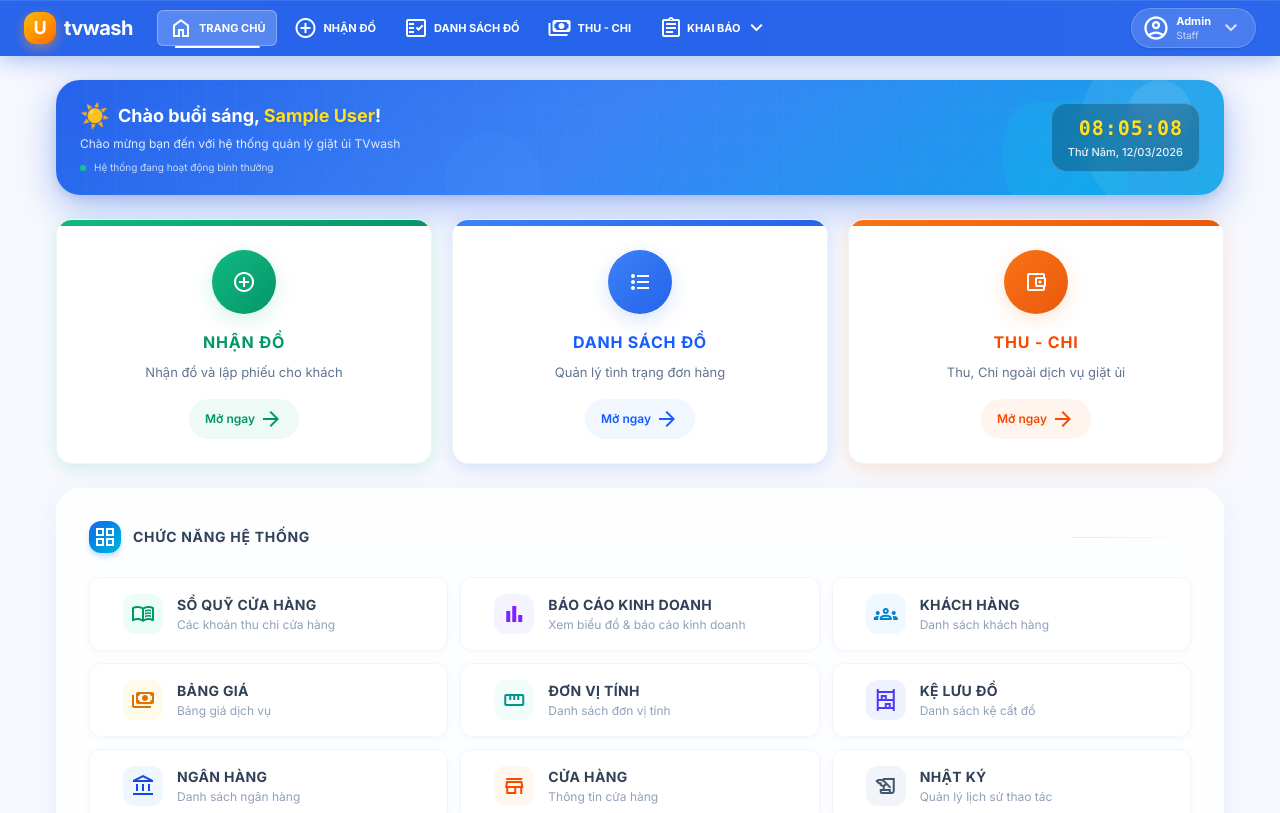
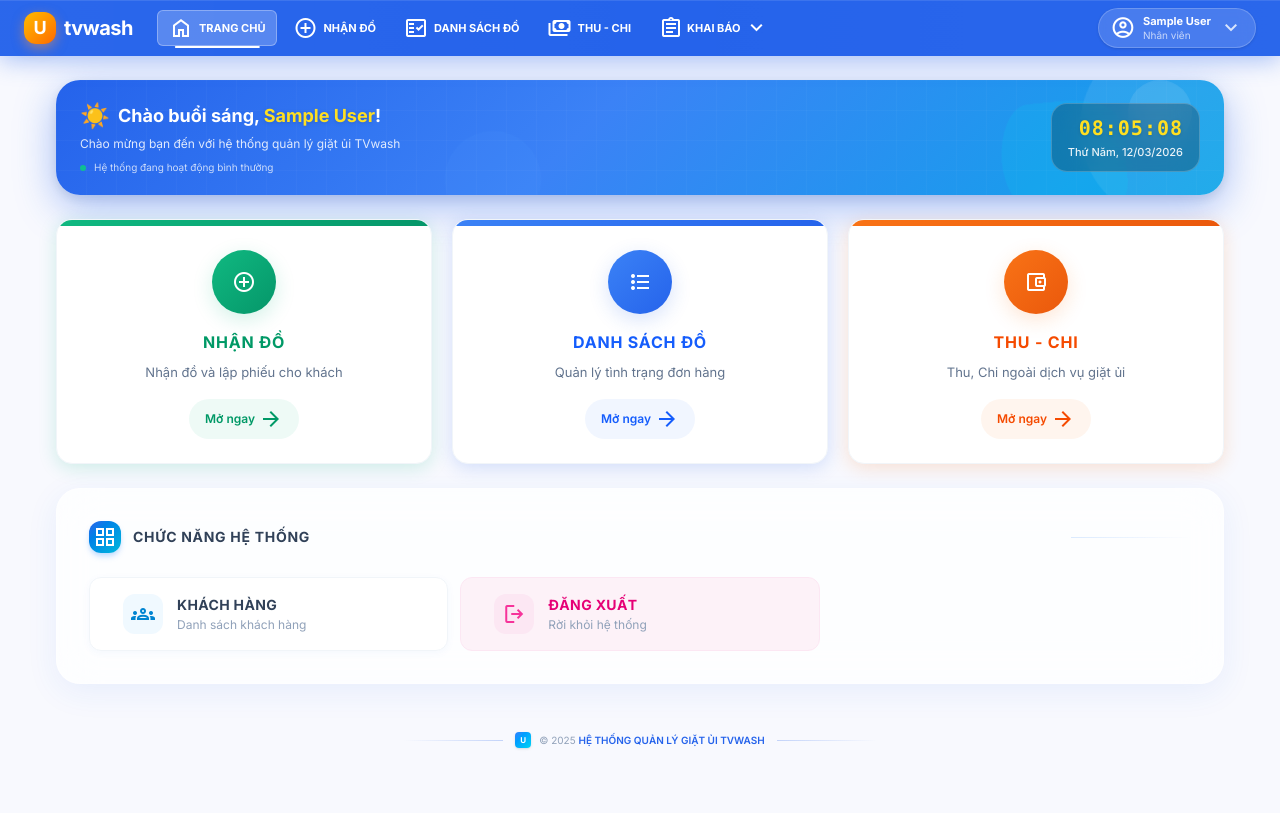
Before and after one commit to DuyTinNguyen182/Website_Quan_ly_cua_hang_giat_say, a React (Vite) app in the folder front-end/: page /home in a window 1280 px wide. Shown: the top 813 px of the page. Built offline with nearby package versions, Linux system fonts and the light colour scheme; sample sign-in values are in the browser's storage.

Commit message:
Update front-end

```diff
--- a/front-end/src/components/Header.jsx
+++ b/front-end/src/components/Header.jsx
@@ -21,6 +21,7 @@ export default function Header({ activePage }) {
   const { user, logout } = useAuth();
   const [logoHover, setLogoHover] = useState(false);
   const [showLogoutConfirm, setShowLogoutConfirm] = useState(false);
+  const displayName = user?.full_name ?? user?.name ?? "Tài khoản";
 
   const handleLogout = () => {
     logout();
@@ -137,10 +138,10 @@ export default function Header({ activePage }) {
               <span className="material-symbols-outlined text-[22px] animate-heartbeat">account_circle</span>
               <div className="flex flex-col leading-tight">
                 <span className="text-[11px] font-bold whitespace-nowrap text-white">
-                  {user?.role === "ADMIN" ? "Quản trị viên" : "Admin"}
+                  {displayName}
                 </span>
                 <span className="text-[10px] font-normal whitespace-nowrap text-white/70">
-                  {user?.full_name ?? (user?.role === "ADMIN" ? "Admin" : "Staff")}
+                  {user?.role === "ADMIN" ? "Quản trị viên" : "Nhân viên"}
                 </span>
               </div>
               <span className="material-symbols-outlined text-[16px] text-white/80 transition-transform duration-200 group-hover:rotate-180">expand_more</span>
@@ -151,10 +152,10 @@ export default function Header({ activePage }) {
               <div className="px-4 py-3 border-b border-gray-100/80 mb-1">
                 <div className="flex items-center gap-2">
                   <div className="w-7 h-7 rounded-full bg-gradient-to-br from-blue-500 to-cyan-400 flex items-center justify-center shadow">
-                    <span className="text-white text-xs font-bold">{(user?.full_name ?? "A")[0].toUpperCase()}</span>
+                    <span className="text-white text-xs font-bold">{displayName[0].toUpperCase()}</span>
                   </div>
                   <div>
-                    <div className="text-[11px] font-bold text-gray-800">{user?.full_name ?? "Admin"}</div>
+                    <div className="text-[11px] font-bold text-gray-800">{displayName}</div>
                     <div className="text-[10px] text-gray-400">{user?.role === "ADMIN" ? "Quản trị viên" : "Nhân viên"}</div>
                   </div>
                 </div>
@@ -169,7 +170,7 @@ export default function Header({ activePage }) {
                 className="w-full text-left px-4 py-2.5 text-xs font-semibold text-red-500 hover:bg-red-50 transition-colors flex items-center gap-2"
               >
                 <span className="material-symbols-outlined text-[16px]">logout</span>
-                Đăng xuất khỏi {user?.full_name ?? "hệ thống"}
+                Đăng xuất khỏi {displayName}
               </button>
             </div>
           </div>
--- a/front-end/src/index.css
+++ b/front-end/src/index.css
@@ -243,6 +243,14 @@
     margin: 0;
     padding: 0;
     box-sizing: border-box;
+  }
+
+  button:not(:disabled) {
+    cursor: pointer;
+  }
+
+  button:disabled {
+    cursor: not-allowed;
   }
 
   body {
--- a/front-end/src/pages/HomePage.jsx
+++ b/front-end/src/pages/HomePage.jsx
@@ -68,6 +68,7 @@ export default function HomePage() {
   const [time, setTime] = useState(new Date());
   const [showLogoutConfirm, setShowLogoutConfirm] = useState(false);
   const greeting = getGreeting();
+  const isAdmin = user?.role === "ADMIN";
 
   useEffect(() => {
     if (!user) navigate("/login");
@@ -180,42 +181,58 @@ export default function HomePage() {
             <div className="ml-auto h-px flex-1 bg-gradient-to-r from-blue-100 to-transparent max-w-[120px]" />
           </div>
           <div className="grid grid-cols-1 sm:grid-cols-2 lg:grid-cols-3 gap-3">
+            {isAdmin && (
               <div onClick={() => navigate("/ket-qua-kinh-doanh")} className="group">
                 <FeatureCard icon="menu_book" title="Sổ Quỹ Cửa Hàng" description="Các khoản thu chi cửa hàng"
                   iconColor="text-emerald-600" iconBg="bg-emerald-50" accentColor="bg-emerald-400" delay="delay-100" />
               </div>
+            )}
+            {isAdmin && (
               <div onClick={() => navigate("/bao-cao-doanh-thu")} className="group">
                 <FeatureCard icon="bar_chart" title="Báo Cáo Kinh Doanh" description="Xem biểu đồ & báo cáo kinh doanh"
                   iconColor="text-violet-600" iconBg="bg-violet-50" accentColor="bg-violet-400" delay="delay-150" />
               </div>
+            )}
             <div onClick={() => navigate("/khach-hang")} className="group">
               <FeatureCard icon="groups" title="Khách Hàng" description="Danh sách khách hàng"
                 iconColor="text-sky-600" iconBg="bg-sky-50" accentColor="bg-sky-400" delay="delay-200" />
             </div>
+            {isAdmin && (
               <div onClick={() => navigate("/bang-gia-dich-vu")} className="group">
                 <FeatureCard icon="payments" title="Bảng Giá" description="Bảng giá dịch vụ"
                   iconColor="text-amber-600" iconBg="bg-amber-50" accentColor="bg-amber-400" delay="delay-250" />
               </div>
+            )}
+            {isAdmin && (
               <div onClick={() => navigate("/don-vi-tinh")} className="group">
                 <FeatureCard icon="straighten" title="Đơn Vị Tính" description="Danh sách đơn vị tính"
                   iconColor="text-teal-600" iconBg="bg-teal-50" accentColor="bg-teal-400" delay="delay-300" />
               </div>
+            )}
+            {isAdmin && (
               <div onClick={() => navigate("/ke-luu-do")} className="group">
                 <FeatureCard icon="shelves" title="Kệ Lưu Đồ" description="Danh sách kệ cất đồ"
                   iconColor="text-indigo-600" iconBg="bg-indigo-50" accentColor="bg-indigo-400" delay="delay-350" />
               </div>
+            )}
+            {/* {isAdmin && (
               <div onClick={() => navigate("/tai-khoan-ngan-hang")} className="group">
                 <FeatureCard icon="account_balance" title="Ngân Hàng" description="Danh sách ngân hàng"
                   iconColor="text-blue-700" iconBg="bg-blue-50" accentColor="bg-blue-500" delay="delay-400" />
               </div>
+            )} */}
+            {/* {isAdmin && (
               <div onClick={() => navigate("/cua-hang")} className="group">
                 <FeatureCard icon="store" title="Cửa Hàng" description="Thông tin cửa hàng"
                   iconColor="text-orange-600" iconBg="bg-orange-50" accentColor="bg-orange-400" delay="delay-450" />
               </div>
+            )} */}
+            {isAdmin && (
               <div onClick={() => navigate("/nhat-ky")} className="group">
                 <FeatureCard icon="history_edu" title="Nhật Ký" description="Quản lý lịch sử thao tác"
                   iconColor="text-slate-600" iconBg="bg-slate-100" accentColor="bg-slate-400" delay="delay-500" />
               </div>
+            )}
             {/* <div onClick={() => navigate("/phan-quyen")} className="group">
               <FeatureCard icon="admin_panel_settings" title="Phân Quyền" description="Quản lý & phân quyền nhân viên"
                 iconColor="text-rose-600" iconBg="bg-rose-50" accentColor="bg-rose-400" delay="delay-600" />
--- a/front-end/src/pages/NhanDoPage.jsx
+++ b/front-end/src/pages/NhanDoPage.jsx
@@ -183,8 +183,15 @@ export default function NhanDoPage() {
         phone: newCustomerPhone,
         address: newCustomerAddress,
       });
-      setSelectedCustomer(res.data);
+      const createdCustomer = res.data?.customer ?? res.data;
+      setSelectedCustomer(createdCustomer);
       setCustomerSearch("");
+      setShowCustomerDropdown(false);
+      setCustomers([]);
+      setLatestCustomers((prev) => {
+        const next = [createdCustomer, ...prev.filter((c) => c._id !== createdCustomer?._id)];
+        return next.slice(0, 5);
+      });
       setIsAddCustomerModalOpen(false);
       setNewCustomerFullName("");
       setNewCustomerPhone("");
@@ -276,7 +283,7 @@ export default function NhanDoPage() {
     </div>
 
     {/* ─── Main UI ─── */}
-    <div className="h-screen flex flex-col overflow-hidden text-sm bg-main-bg font-sans print:hidden">
+    <div className="h-screen flex flex-col overflow-hidden text-sm bg-main-bg font-sans print:hidden [&_button:not(:disabled)]:cursor-pointer">
       <Header activePage="nhan-do" />
 
       {/* ─── Loading skeleton ─── */}
@@ -754,15 +761,15 @@ export default function NhanDoPage() {
             className="bg-white rounded-2xl shadow-2xl w-[400px] flex flex-col overflow-hidden animate-scale-in"
             onClick={(e) => e.stopPropagation()}
           >
-            <div className="bg-accent-blue py-3 px-5 flex items-center justify-between">
-              <h3 className="text-white font-bold text-base">Thêm Khách Hàng Tuyến</h3>
+            <div className="bg-nav-bg py-3 px-5 flex items-center justify-between">
+              <h3 className="text-white font-bold text-base">Thêm Khách Hàng</h3>
               <button onClick={() => setIsAddCustomerModalOpen(false)} className="text-white/80 hover:text-white">
                 <X size={20} />
               </button>
             </div>
             <div className="p-5 flex flex-col gap-4">
               <div>
-                <label className="block text-xs font-bold text-gray-700 mb-1">Tên khách hàng (*)</label>
+                <label className="block text-xs font-bold text-gray-700 mb-1">Tên khách hàng</label>
                 <input
                   type="text"
                   value={newCustomerFullName}
@@ -793,7 +800,7 @@ export default function NhanDoPage() {
               </div>
               <button
                 onClick={handleAddCustomer}
-                className="mt-2 w-full py-2 bg-accent-green text-white font-bold rounded hover:opacity-90"
+                className="mt-2 w-full py-2 bg-nav-bg text-white font-bold rounded hover:opacity-90"
               >
                 Lưu Khách Hàng
               </button>
```
Lines whose indentation alone changed are shown as unchanged.
